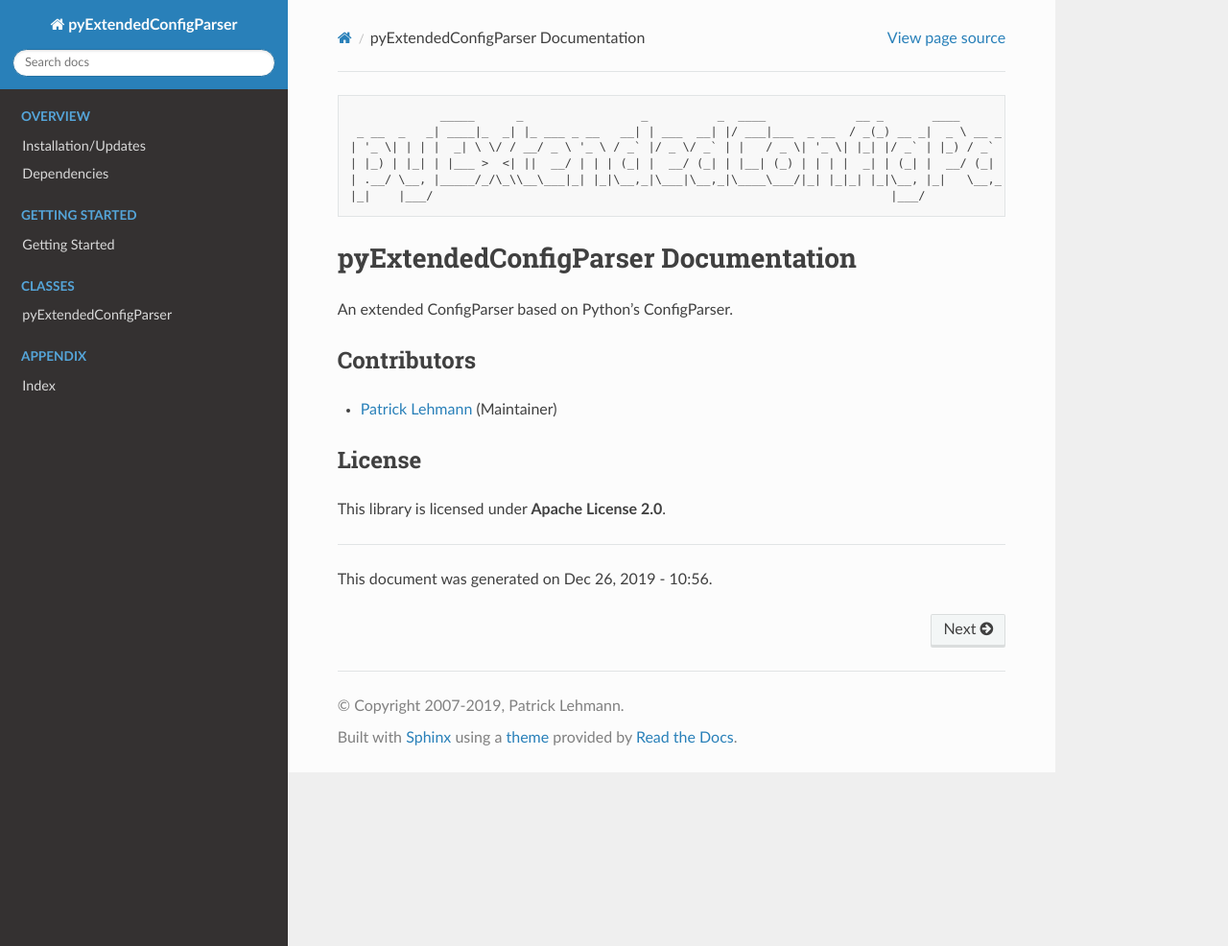
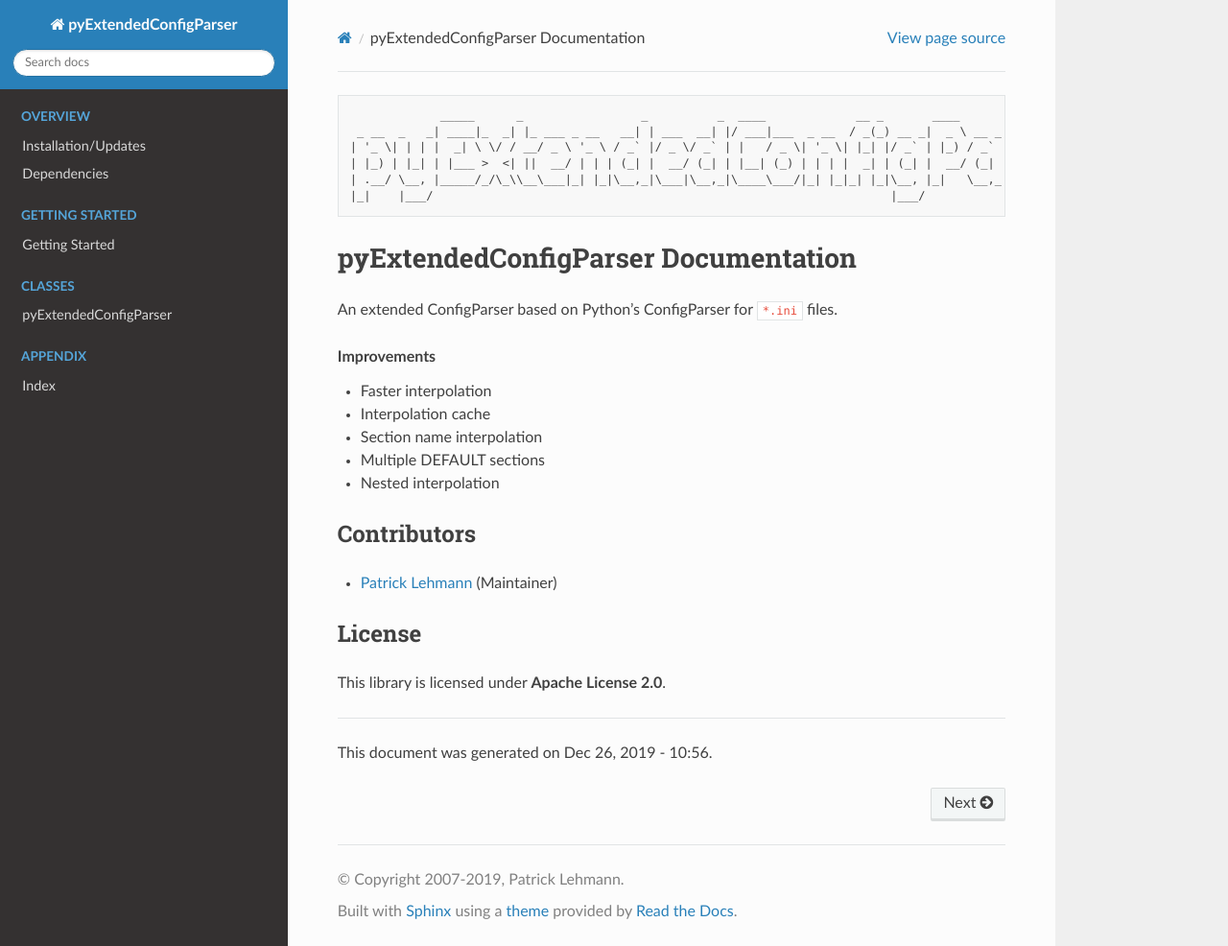
Before and after one commit to Paebbels/pyExtendedConfigParser, a Sphinx documentation site: the page built from doc/index.rst, in a window 1280 px wide and 986 px high. Shown: the whole window at 96% size. Built offline with Sphinx 7.4.7 and the Read the Docs theme 2.0.0, drawn with Linux system fonts in a browser that asks for light colours; pages that are not in the unit, such as notebooks, are missing from menus.

Commit message:
Tiny documentation update for RTD.

```diff
--- a/doc/index.rst
+++ b/doc/index.rst
@@ -10,8 +10,15 @@
 pyExtendedConfigParser Documentation
 ####################################
 
-An extended ConfigParser based on Python's ConfigParser.
+An extended ConfigParser based on Python's ConfigParser for ``*.ini`` files.
 
+.. rubric:: Improvements
+
+* Faster interpolation
+* Interpolation cache
+* Section name interpolation
+* Multiple DEFAULT sections
+* Nested interpolation
 
 Contributors
 ************
```
